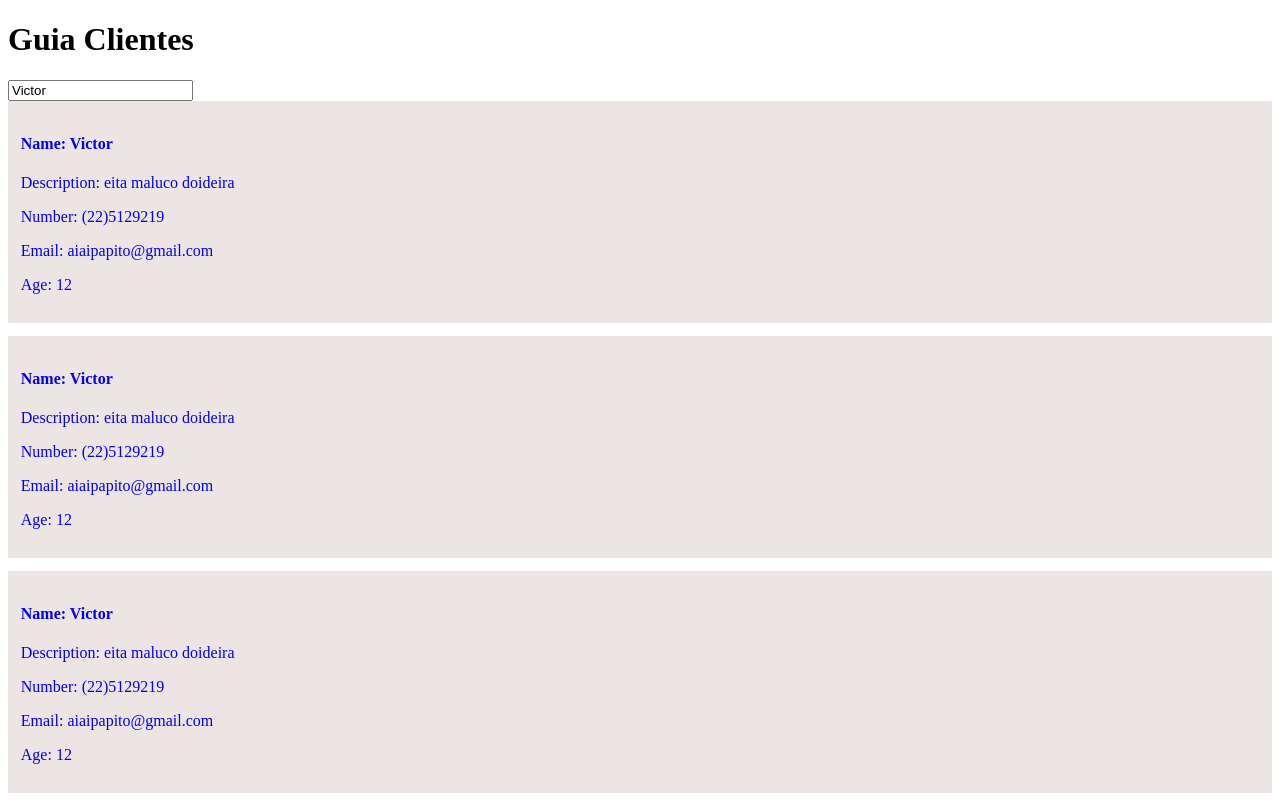
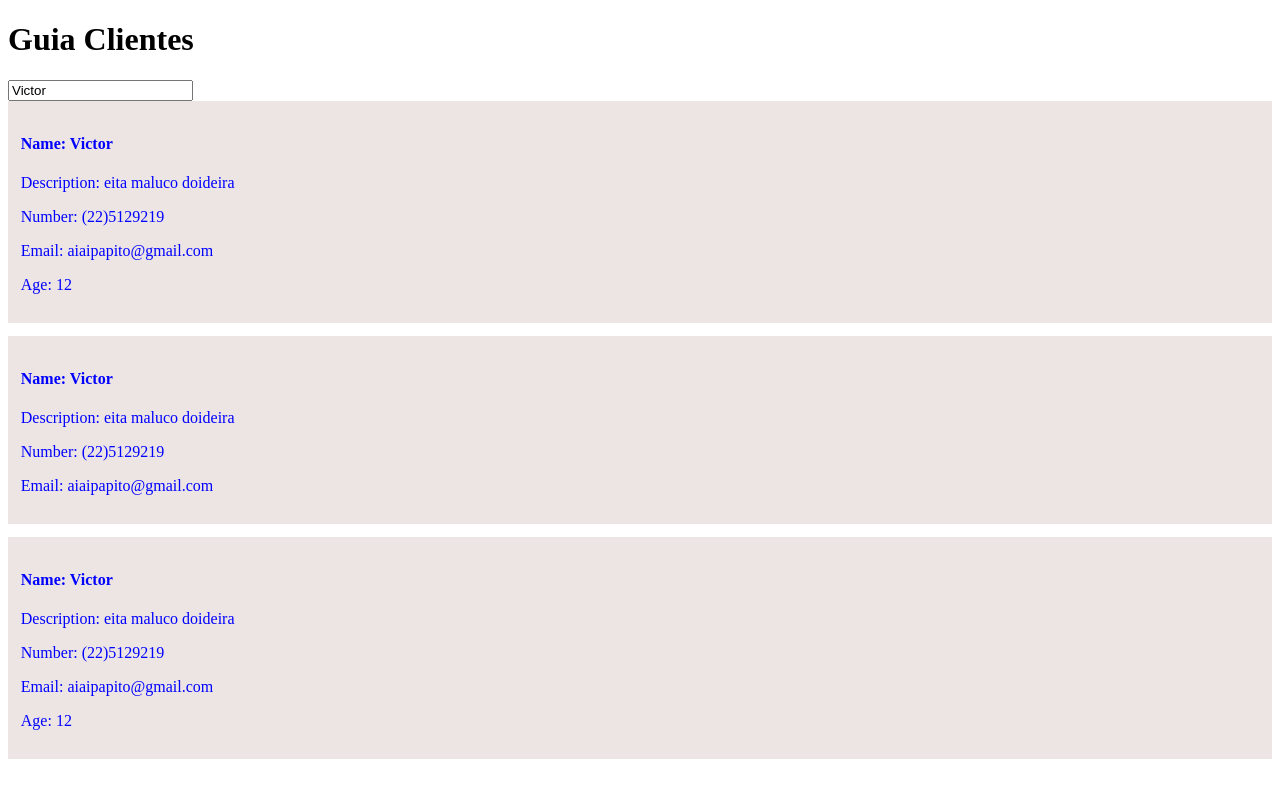
Before and after one commit to Trouttt/Vue-Base, a Vue app: page / in a window 1280 px wide. Built offline with nearby package versions, Linux system fonts and the light colour scheme.

Commit message:
V-if, v-else-if, v-else and v-show

```diff
--- a/src/App.vue
+++ b/src/App.vue
@@ -2,9 +2,9 @@
   <div id="app">
     <h1>Guia Clientes</h1>
     <input type="text" v-model="user.name"/>
-    <Cliente :client="user"/>
-    <Cliente :client="user"/>
-    <Cliente :client="user"/>
+    <Cliente :client="user" :showAge="true"/>
+    <Cliente :client="user" :showAge="false"/>
+    <Cliente :client="user" :showAge="true"/>
   </div>
 </template>
 
--- a/src/components/Cliente.vue
+++ b/src/components/Cliente.vue
@@ -4,7 +4,9 @@
         <p>Description: {{client.description}}</p>
         <p>Number: {{client.number}}</p>
         <p>Email: {{client.email}}</p>
-        <p>Age: {{client.age}}</p>
+        <p v-if="showAge == true">Age: {{client.age}}</p>
+        <p v-else-if="showAge == false"></p>
+        <p v-else> O usuário não tem idade, é doido</p>
     </div>
 
 </template>
@@ -12,7 +14,8 @@
 <script>
 export default {
     props: {
-        client:Object
+        client:Object,
+        showAge: Boolean
     }
 }
 </script>
```
Also changed, not shown: annotations.txt.
